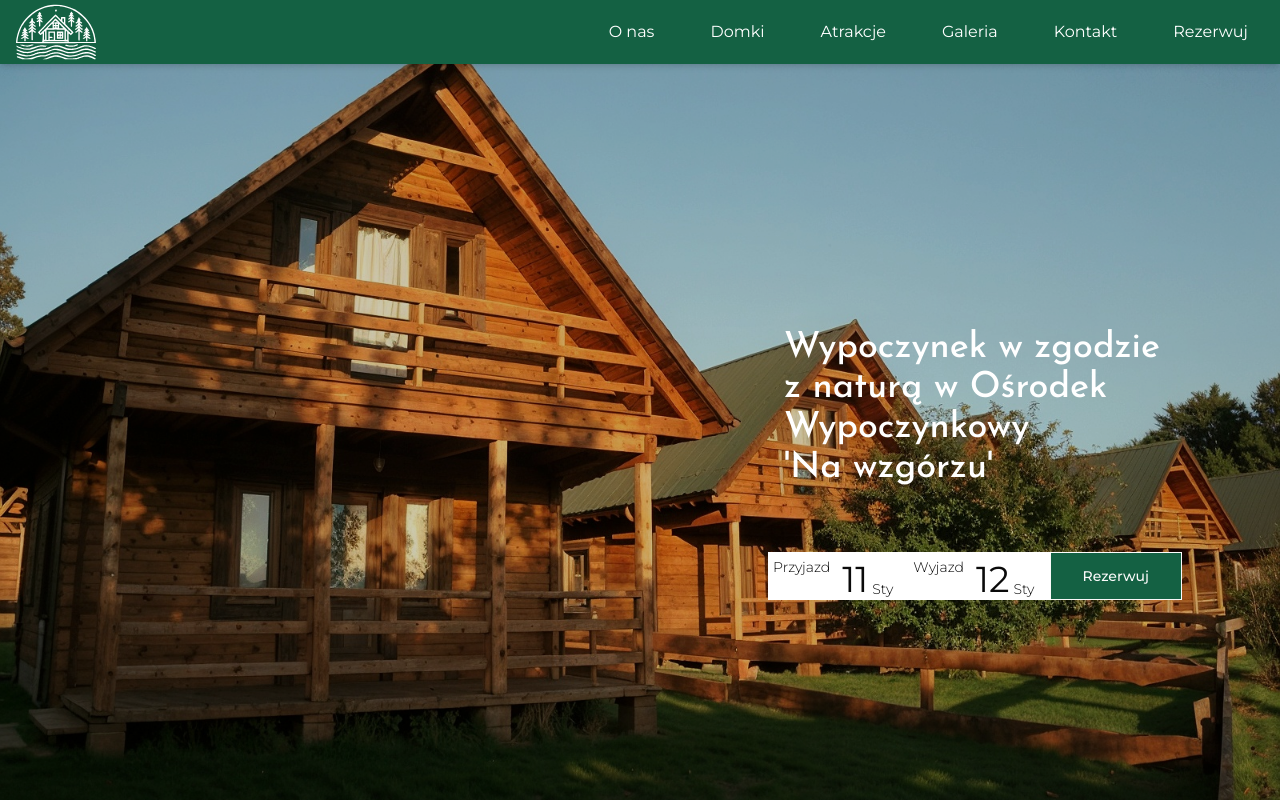
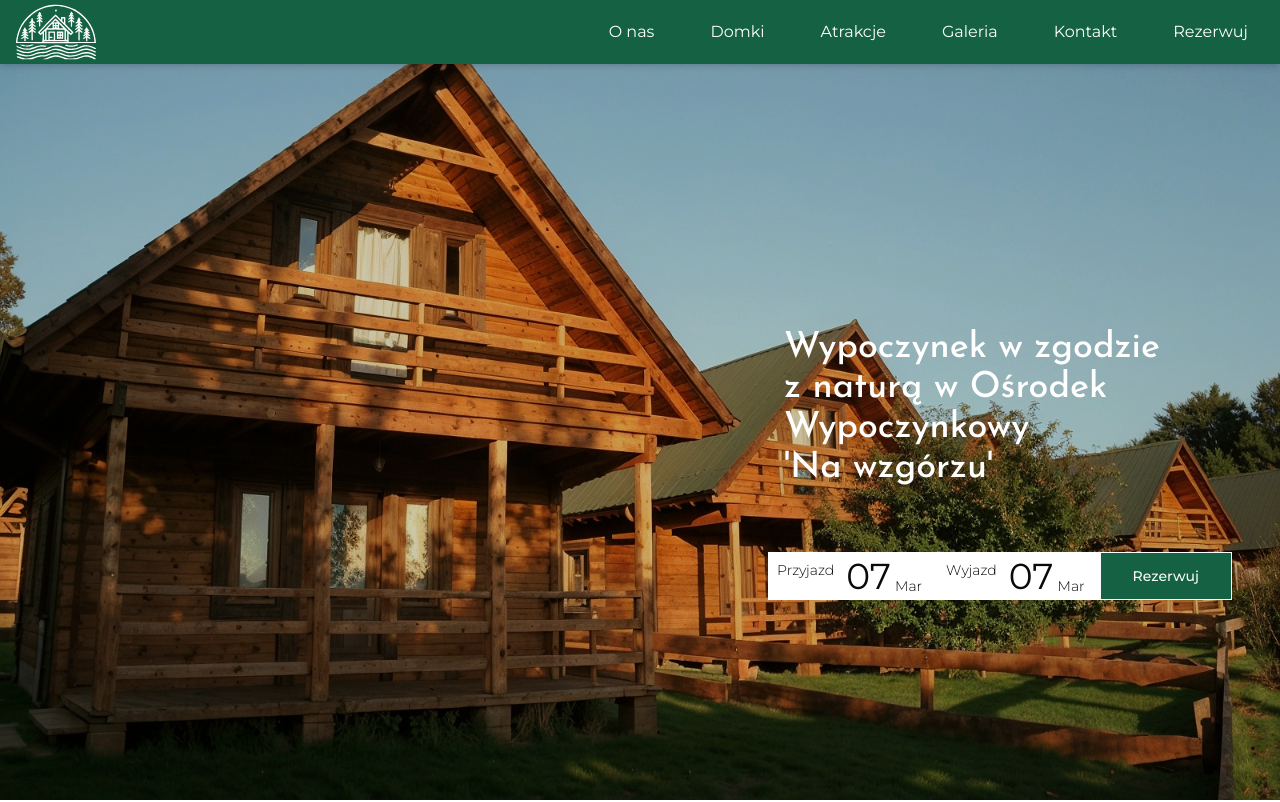
Before and after one commit to na-wzgorzu/landing, a Next.js app: page / in a window 1280 px wide. Shown: the top 802 px of the page. Built offline with nearby package versions, Linux system fonts and the light colour scheme.

Commit message:
fix: downgrade React and React DOM to version 18, update DatePicker component to use dayjs for date formatting and localization

```diff
--- a/src/assets/FooterBuild.tsx
+++ b/src/assets/FooterBuild.tsx
@@ -15,14 +15,14 @@ export const FooterBuild = () => {
             d="M694.435,283.413q-5.5-2.75-10.91-9.72v4.579q6.213,9.2,12.287,12.232c.692.346,1.383.692.694,2.075s-1.38,1.037-2.071.692q-5.5-2.75-10.91-9.72v4.579q6.213,9.2,12.287,12.233c.691.346,1.383.692.694,2.075s-1.38,1.037-2.071.692q-5.5-2.75-10.91-9.72v5.674q6.213,9.2,12.287,12.233c.691.346,1.383.691.694,2.075s-1.38,1.037-2.072.692q-5.5-2.75-10.91-9.72v19.29c0,.773,0,1.546-1.546,1.546s-1.547-.773-1.547-1.546V304.363a47.72,47.72,0,0,1-3.932,4.5,27.277,27.277,0,0,1-6.977,5.219c-.691.346-1.383.692-2.072-.692s0-1.729.694-2.075a24.234,24.234,0,0,0,6.168-4.639,51.557,51.557,0,0,0,6.119-7.592V293.41a47.7,47.7,0,0,1-3.932,4.5,27.278,27.278,0,0,1-6.977,5.219c-.691.346-1.383.692-2.072-.692s0-1.729.695-2.075a24.236,24.236,0,0,0,6.168-4.639,51.574,51.574,0,0,0,6.119-7.592v-4.579a47.734,47.734,0,0,1-3.932,4.5,27.277,27.277,0,0,1-6.977,5.219c-.692.346-1.383.692-2.072-.692s0-1.729.695-2.075a24.232,24.232,0,0,0,6.168-4.639,51.565,51.565,0,0,0,6.119-7.591v-4.579a47.728,47.728,0,0,1-3.932,4.5,27.276,27.276,0,0,1-6.977,5.219c-.692.346-1.383.692-2.072-.692s0-1.729.695-2.075a24.232,24.232,0,0,0,6.168-4.639,52.321,52.321,0,0,0,6.379-7.979l1.287-1.93,1.287,1.93q6.345,9.518,12.546,12.619c.692.346,1.383.692.694,2.075s-1.38,1.037-2.071.692Z"
             transform="translate(-667.167 -266.098)"
             fill="#146143"
-            fill-rule="evenodd"
+            fillRule="evenodd"
           />
           <path
             id="path11"
             d="M742.624,301.483q-5.5-2.75-10.909-9.72v4.579q6.213,9.2,12.287,12.232c.692.346,1.383.692.694,2.075s-1.38,1.037-2.072.692q-5.5-2.75-10.909-9.72V307.3q6.213,9.2,12.287,12.233c.692.346,1.383.691.694,2.075s-1.38,1.037-2.072.692q-5.5-2.75-10.909-9.72v19.29c0,.773,0,1.546-1.546,1.546s-1.546-.773-1.546-1.546V312.575a47.712,47.712,0,0,1-3.932,4.5,27.281,27.281,0,0,1-6.977,5.219c-.692.346-1.383.691-2.072-.692s0-1.729.695-2.075a24.233,24.233,0,0,0,6.168-4.639,51.561,51.561,0,0,0,6.119-7.592v-5.675a47.719,47.719,0,0,1-3.932,4.5,27.28,27.28,0,0,1-6.977,5.219c-.692.346-1.383.692-2.072-.692s0-1.729.695-2.075a24.23,24.23,0,0,0,6.168-4.639,51.563,51.563,0,0,0,6.119-7.591v-4.579a47.692,47.692,0,0,1-3.932,4.5,27.278,27.278,0,0,1-6.977,5.219c-.692.346-1.383.692-2.072-.692s0-1.729.695-2.075a24.231,24.231,0,0,0,6.167-4.639,52.322,52.322,0,0,0,6.379-7.979l1.287-1.93,1.287,1.93Q737.8,295.616,744,298.717c.692.346,1.383.692.694,2.075S743.315,301.829,742.624,301.483Z"
             transform="translate(-689.068 -274.311)"
             fill="#146143"
-            fill-rule="evenodd"
+            fillRule="evenodd"
           />
         </g>
         <path
@@ -30,7 +30,7 @@ export const FooterBuild = () => {
           d="M488.213,302.447V277.705h1.546v24.742Zm71.4,15.463H521.979c-.773,0-1.546,0-1.546-1.546s.773-1.546,1.546-1.546h37.637c.773,0,1.546,0,1.546,1.546S560.39,317.911,559.617,317.911Zm-40.73,21.649H453.938c-.773,0-1.546,0-1.546-1.546s.773-1.546,1.546-1.546h64.948c.773,0,1.547,0,1.547,1.546s-.773,1.546-1.547,1.546ZM469.4,328.735H432.289c-.773,0-1.546,0-1.546-1.546s.773-1.546,1.546-1.546H469.4c.773,0,1.546,0,1.546,1.546S470.175,328.735,469.4,328.735Zm71.134,0H478.68c-.773,0-1.546,0-1.546-1.546s.773-1.546,1.546-1.546h61.855c.773,0,1.546,0,1.546,1.546s-.773,1.546-1.546,1.546ZM512.7,317.911H418.371c-.773,0-1.546,0-1.546-1.546s.773-1.546,1.546-1.546H512.7c.773,0,1.546,0,1.546,1.546S513.474,317.911,512.7,317.911ZM362.964,307.086c-.773,0-1.546,0-1.546-1.546s.773-1.546,1.546-1.546h92V258.508l34.021-34.02,34.021,34.02v45.484c10.193,0,13.117,3.093,0,3.093H362.964Zm149.218-3.093V276.159H465.79v27.834Zm3.093,0h4.64v-44.2l-30.928-30.928-30.928,30.928v44.2H462.7V273.066h52.577Zm-26.288-69.316,26.288,26.288v7.6H462.7v-7.6Zm0,4.373-23.2,23.2v3.222h46.392v-3.221Zm11.6,63.4V277.705h1.546v24.742Zm-24.742,0V277.705h1.546v24.742Zm12.371-38.527V242.01l.773-.773.773.773v21.911Zm12.371,0V252.834l1.546,1.546v9.54Zm-24.742,0v-9.54l1.546-1.546v11.087Z"
           transform="translate(-362.417 -224.488)"
           fill="#146143"
-          fill-rule="evenodd"
+          fillRule="evenodd"
         />
       </g>
     </svg>
--- a/src/components/DatePicker/index.tsx
+++ b/src/components/DatePicker/index.tsx
@@ -1,41 +1,61 @@
 "use client";
 
 import * as React from "react";
-import { format } from "date-fns";
-import { CalendarIcon } from "lucide-react";
-
-import { cn } from "@/lib/utils";
-import { Button } from "@/components/ui/button";
 import { Calendar } from "@/components/ui/calendar";
 import {
   Popover,
   PopoverContent,
   PopoverTrigger,
 } from "@/components/ui/popover";
+import { pl } from "date-fns/locale";
+import dayjs from "dayjs";
+import "dayjs/locale/pl";
+import { SelectSingleEventHandler } from "react-day-picker";
 
-export function DatePicker() {
-  const [date, setDate] = React.useState<Date>();
+dayjs.locale("pl");
+
+type Props = {
+  label: string;
+  value: Date | undefined;
+  onChange: SelectSingleEventHandler;
+} & React.ComponentProps<typeof Calendar>;
+
+const capitalize = (s: string) => s.charAt(0).toUpperCase() + s.slice(1);
+
+export function DatePicker({ label, value, onChange, ...props }: Props) {
+  const [open, setOpen] = React.useState(false);
 
   return (
-    <Popover>
+    <Popover onOpenChange={setOpen} open={open}>
       <PopoverTrigger asChild>
-        <Button
-          variant={"outline"}
-          className={cn(
-            "w-[240px] justify-start text-left font-normal",
-            !date && "text-muted-foreground"
-          )}
-        >
-          <CalendarIcon />
-          {date ? format(date, "PPP") : <span>Pick a date</span>}
-        </Button>
+        <button className="hover:cursor-pointer hover:bg-gray-100 transition-all px-1">
+          <div className="flex text-sm font-light gap-3">
+            <div className="pt-1 pl-1">{label}</div>
+            <div className="flex items-end">
+              <span className="font-normal text-4xl mr-1">
+                {dayjs(value).format("DD")}
+              </span>
+              {capitalize(dayjs(value).format("MMM"))}
+            </div>
+          </div>
+        </button>
       </PopoverTrigger>
-      <PopoverContent className="w-auto p-0" align="start">
+      <PopoverContent className="w-auto p-0" align="start" hideWhenDetached>
         <Calendar
+          {...props}
           mode="single"
-          selected={date}
-          onSelect={setDate}
+          lang="pl"
+          locale={pl}
+          selected={value}
+          onSelect={(date, selectedDay, activeModifier, event) => {
+            onChange(date, selectedDay, activeModifier, event);
+            setOpen(false);
+          }}
           initialFocus
+          classNames={{
+            day_selected:
+              "bg-brand focus:bg-brand hover:focus:opacity-80 text-white hover:text-white",
+          }}
         />
       </PopoverContent>
     </Popover>
--- a/src/components/ReservationSection/index.tsx
+++ b/src/components/ReservationSection/index.tsx
@@ -1,21 +1,16 @@
+"use client";
+import { DatePicker } from "@/components/DatePicker";
 import { Button } from "@/components/ui/button";
+import { useState } from "react";
 
 export const ReservationSection = () => {
+  const [fromDate, setFromDate] = useState<Date | undefined>(new Date());
+  const [toDate, setToDate] = useState<Date | undefined>(new Date());
+
   return (
-    <div className="bg-white min-h-12 gap-4 border-white justify-between border w-fit hidden sm:flex">
-      <div className="flex text-sm font-light gap-3">
-        <div className="pt-1 pl-1">Przyjazd</div>
-        <div className="flex items-end">
-          <span className="font-normal text-4xl mr-1">11</span>Sty
-        </div>
-      </div>
-
-      <div className="flex text-sm font-light gap-3">
-        <div className="pt-1 pl-1">Wyjazd</div>
-        <div className="flex items-end">
-          <span className="font-normal text-4xl mr-1">12</span>Sty
-        </div>
-      </div>
+    <div className="bg-white min-h-12 gap-3 border-white justify-between border w-fit hidden sm:flex">
+      <DatePicker label="Przyjazd" value={fromDate} onChange={setFromDate} />
+      <DatePicker label="Wyjazd" value={toDate} onChange={setToDate} />
 
       <Button variant="green" size="lg">
         Rezerwuj
```
Also changed, not shown: package.json (+5 -4 lines), 1 other file (tests, documents, lock files or other folders).
